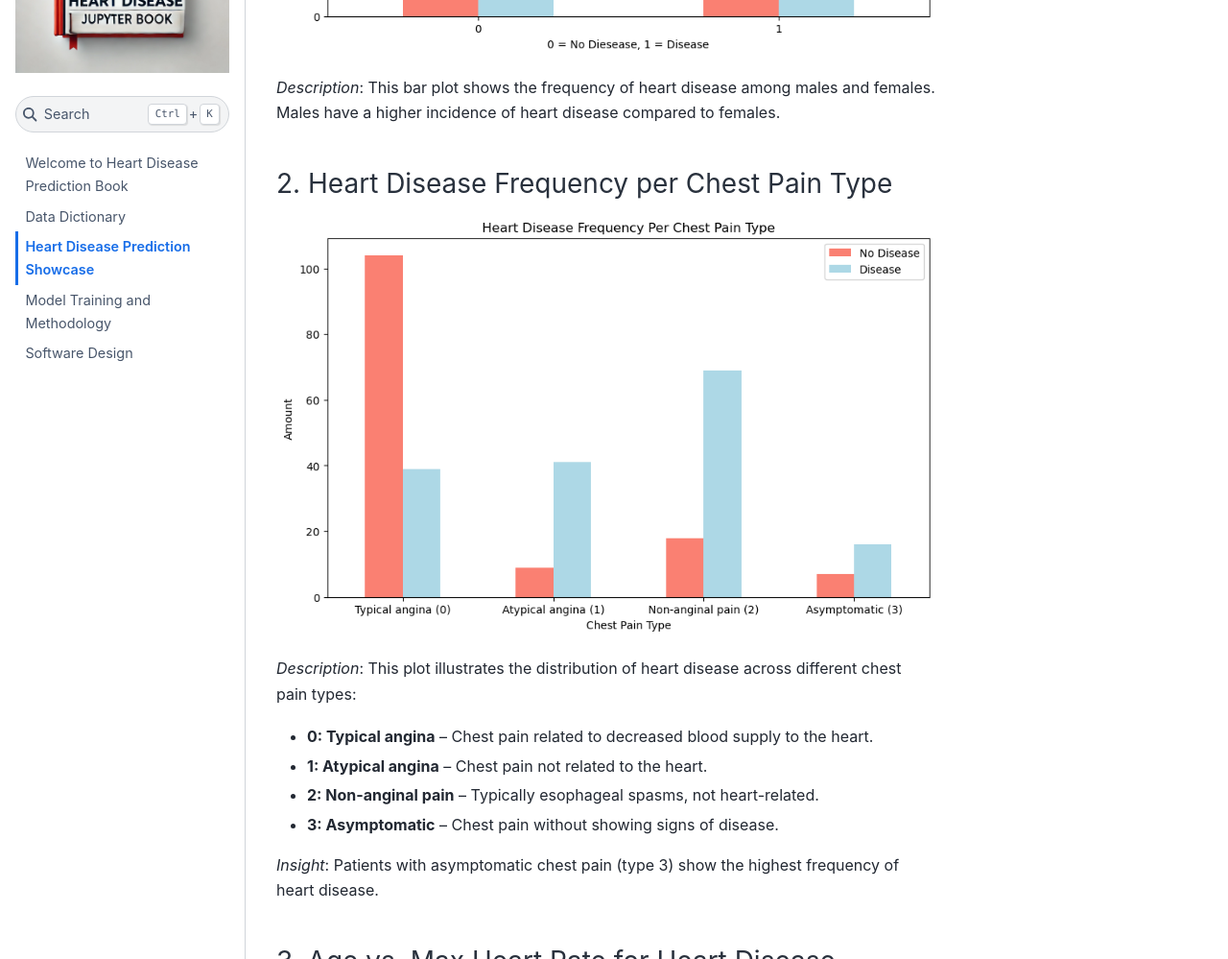
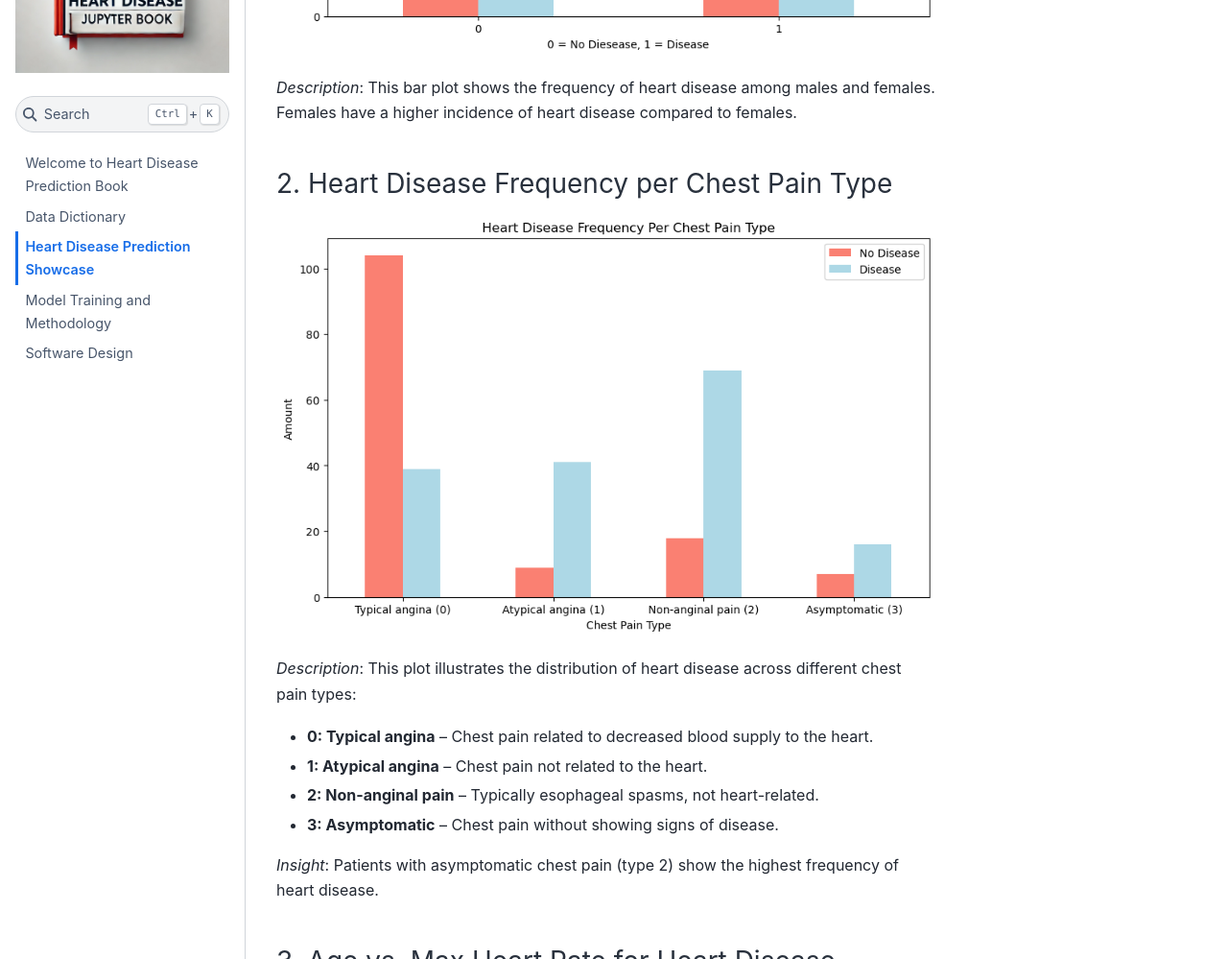
Before and after one commit to itamarshapira/heart-disease-book, a Jupyter Book: the page built from showcase.md, in a window 1280 px wide and 1400 px high, scrolled down 774 px. Shown: the part 179-1178 px from the top of the window at 96% size. Built offline with Jupyter Book 1.0.4 settings and Sphinx 7.4.7 and the Sphinx Book theme 1.1.4, drawn with Linux system fonts in a browser that asks for light colours.

Commit message:
Update showcase.md

```diff
--- a/showcase.md
+++ b/showcase.md
@@ -11,7 +11,7 @@ starting with patterns observed in the data and then explaining how machine lear
 ### 1. Heart Disease Frequency According to Sex
 ![Heart Disease Frequency by Sex](./images/sex.png)
 
-*Description*: This bar plot shows the frequency of heart disease among males and females. Males have a higher incidence of heart disease compared to females.
+*Description*: This bar plot shows the frequency of heart disease among males and females. Females have a higher incidence of heart disease compared to females.
 
 ### 2. Heart Disease Frequency per Chest Pain Type
 ![Heart Disease Frequency by Chest Pain Type](./images/cp.png)
@@ -22,7 +22,7 @@ starting with patterns observed in the data and then explaining how machine lear
 - **2: Non-anginal pain** – Typically esophageal spasms, not heart-related.
 - **3: Asymptomatic** – Chest pain without showing signs of disease.
 
-*Insight*: Patients with asymptomatic chest pain (type 3) show the highest frequency of heart disease.
+*Insight*: Patients with asymptomatic chest pain (type 2) show the highest frequency of heart disease.
 
 ### 3. Age vs. Max Heart Rate for Heart Disease
 ![Age vs. Max Heart Rate](./images/age-hr.png)
```
